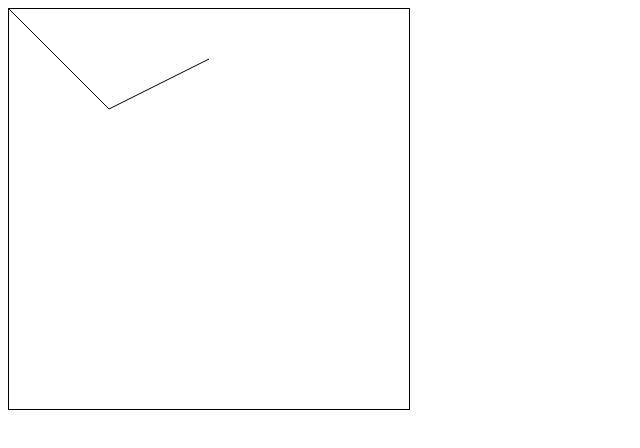
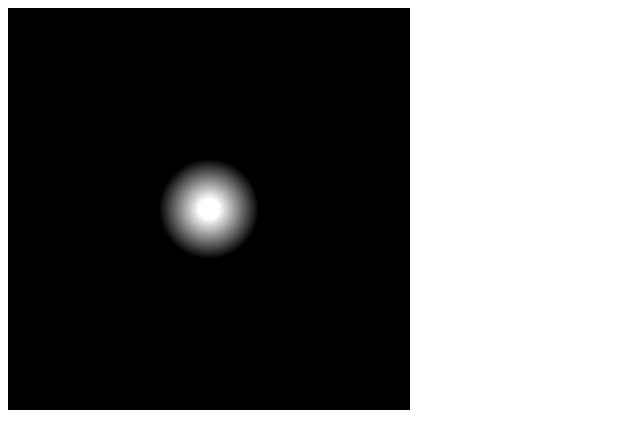
Before and after one commit to sunny-xue/Canvas, a plain HTML site: page pages/test.html in a window 1280 px wide. Shown: the whole page, without its empty margins (0-640 px from the left). Drawn offline with Linux system fonts and the light colour scheme.

Commit message:
修改星空的背景颜色

```diff
--- a/pages/test.html
+++ b/pages/test.html
@@ -6,13 +6,30 @@
     <script type="text/javascript">
             function drawDiagonal(id){
                 var canvas=document.getElementById(id);
-                var context=canvas.getContext("2d");
-                context.beginPath();
-                context.moveTo(0,0);
-                context.lineTo(100,100);
-                context.lineTo(200,50);
-                console.log(context.isPointInPath(60,60));
-                context.stroke();
+                var ctx=canvas.getContext("2d");
+
+               //  ctx.save();
+               //  //设置状态
+               //   ctx.fillStyle='red';
+               //   //ctx.translate(100,100);
+               //   //ctx.scale(2,2);
+               //   //ctx.rotate(30 * Math.PI / 180);
+               //  //ctx.transform(2,0.2,0.2,1.5,50,50);
+               // //忽略 之前的Transform
+               //  //ctx.setTransform(1,0,0,1,0,0);
+
+               //  ctx.fillRect(50,50,50,50);
+               //  ctx.restore();
+               //  ctx.fillRect(100,50,50,50);
+
+               //线性渐变
+               // var linearCrad = ctx.createLinearGradient(0,0,400,400);
+               // 径向渐变
+               var linearCrad = ctx.createRadialGradient(200,200,10,200,200,50);
+               linearCrad.addColorStop(0.0, '#fff');
+               linearCrad.addColorStop(1.0, '#000');
+               ctx.fillStyle = linearCrad;
+               ctx.fillRect(0,0,400,400);
             }
 
             window.onload=function(){
```
Also changed, not shown: js/app.js (+8 -3 lines).
